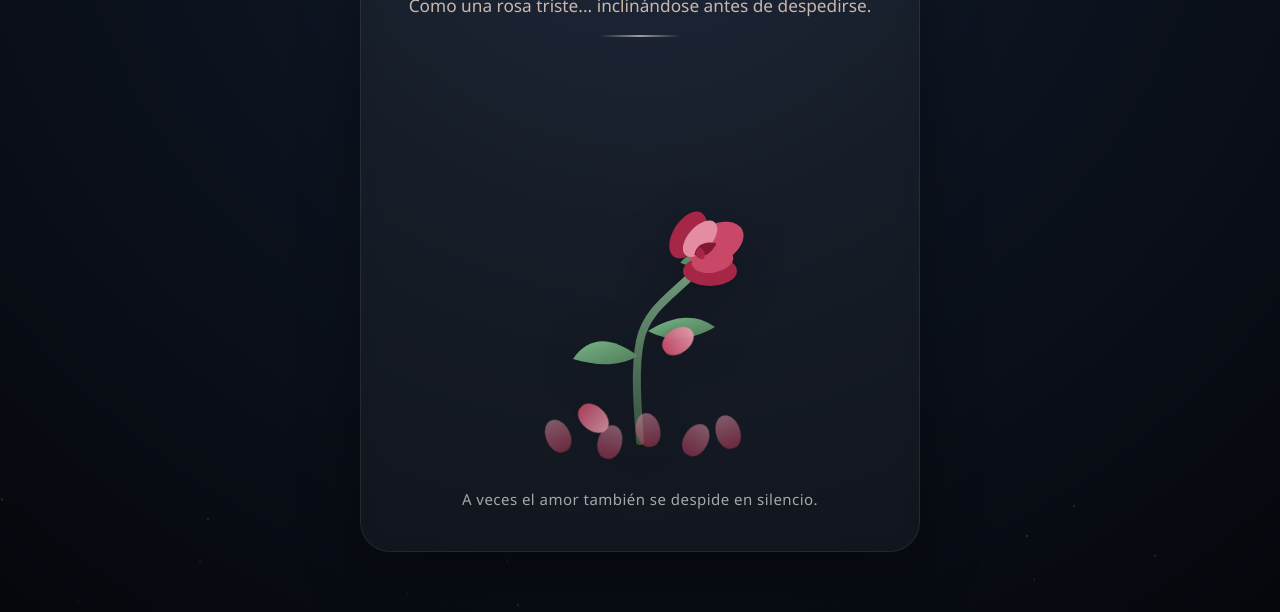
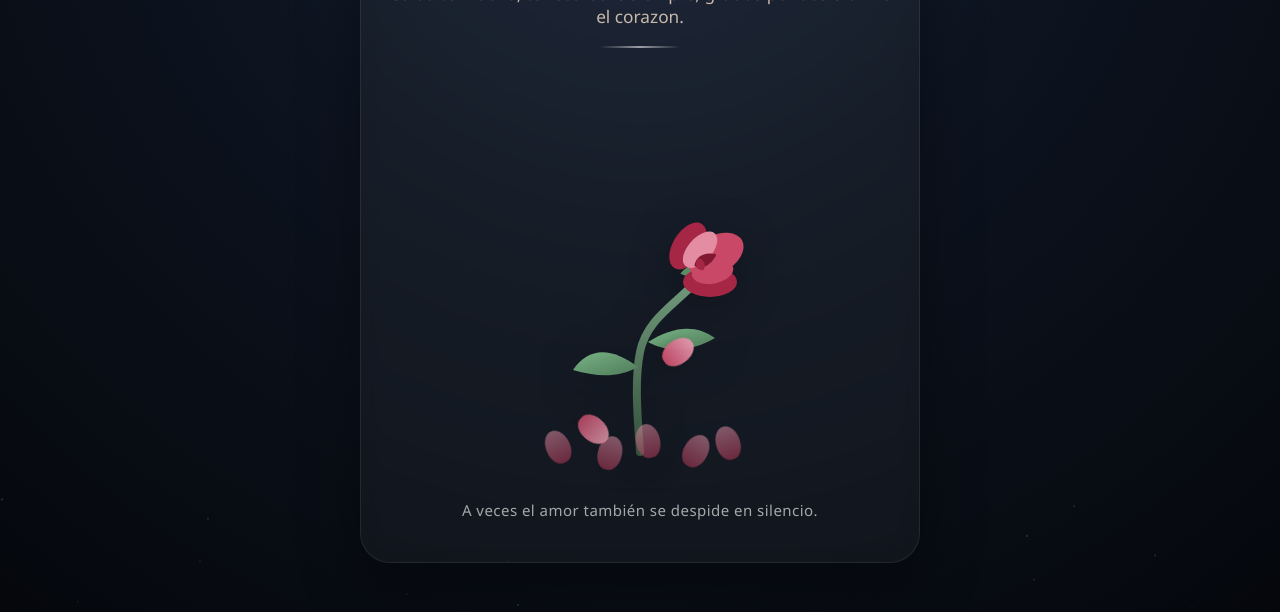
Before and after one commit to fermalagon99-jpg/jatz, a plain HTML site: page index.html in a window 1280 px wide. Shown: the part 188-800 px from the top of the page. Drawn offline with Linux system fonts and the light colour scheme.

Commit message:
Update index.html

```diff
--- a/index.html
+++ b/index.html
@@ -266,7 +266,7 @@
 
   <main class="container">
     <h1>Adiós mi niña</h1>
-    <p class="subtitle">Como una rosa triste... inclinándose antes de despedirse.</p>
+    <p class="subtitle">Cuida te mucho, te recordare siempre, gracias por acelerarme el corazon.</p>
     <div class="line"></div>
 
     <section class="scene">
```
